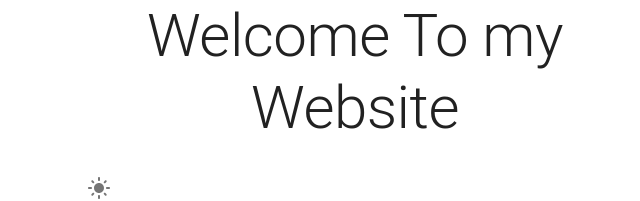
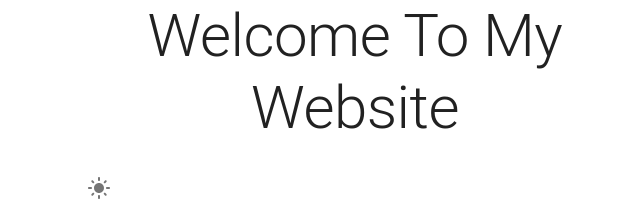
Before and after one commit to alexgornovoi/link-website, a React (Create React App) app: page / in a window 1280 px wide. Shown: the top 201 px of the page, without its empty margins (285-925 px from the left). Built offline with nearby package versions, Linux system fonts and the light colour scheme.

Commit message:
Update App.js

```diff
--- a/src/App.js
+++ b/src/App.js
@@ -23,7 +23,7 @@ function App() {
     <ThemeProvider theme = {mode? Themes.DarkTheme : Themes.LightTheme}>
       <CssBaseline enableColorScheme/>
       <Container maxWidth = "sm" >
-        <Typography variant="h2" align='center'>Welcome To my Website</Typography>
+        <Typography variant="h2" align='center'>Welcome To My Website</Typography>
         <br/>
         <LightSwitch m = {mode} func = {changeMode} />
         <br/>
```
